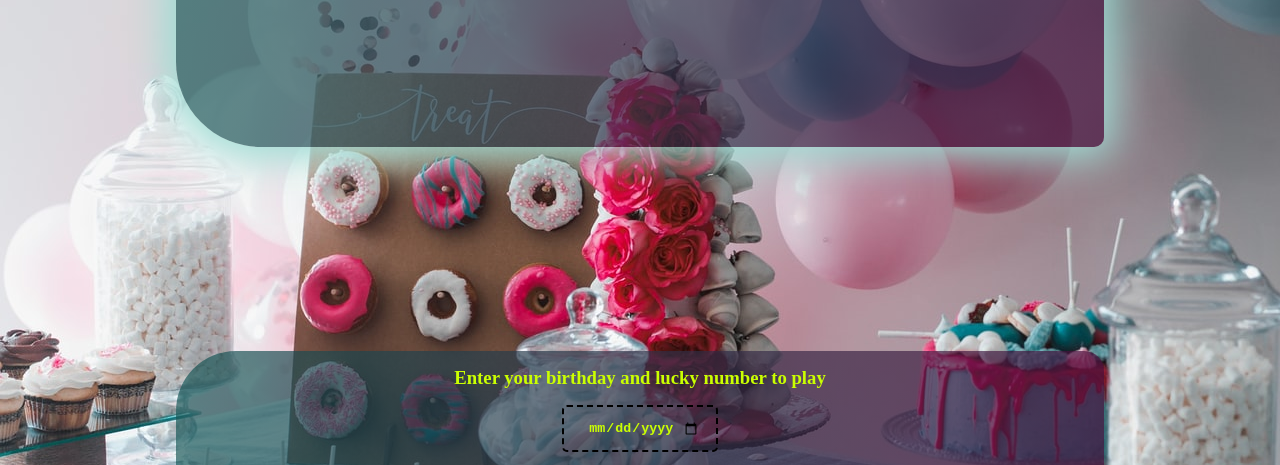
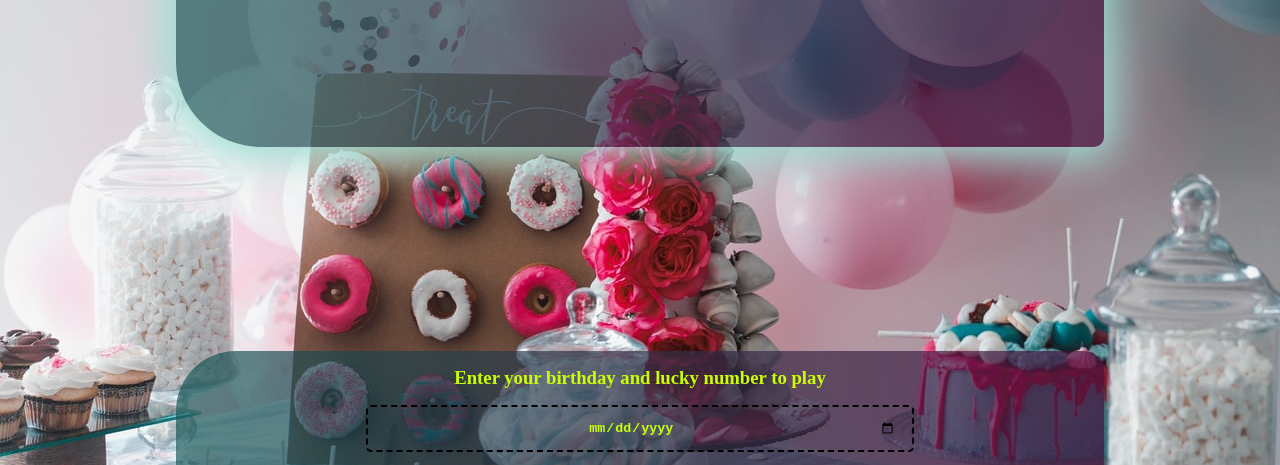
Before and after one commit to jeetech77/Lucky-Birthday, a plain HTML site: page index.html in a window 1280 px wide. Shown: the part 449-914 px from the top of the page. Drawn offline with Linux system fonts and the light colour scheme.

Commit message:
Style : Input Overflowing fix

```diff
--- a/style.css
+++ b/style.css
@@ -62,6 +62,7 @@ body {
     border: 2px dashed black;
     border-radius: 5px;
     background-color: inherit;
+    width: 40vw;
 }
 
 .container input:focus {
```
